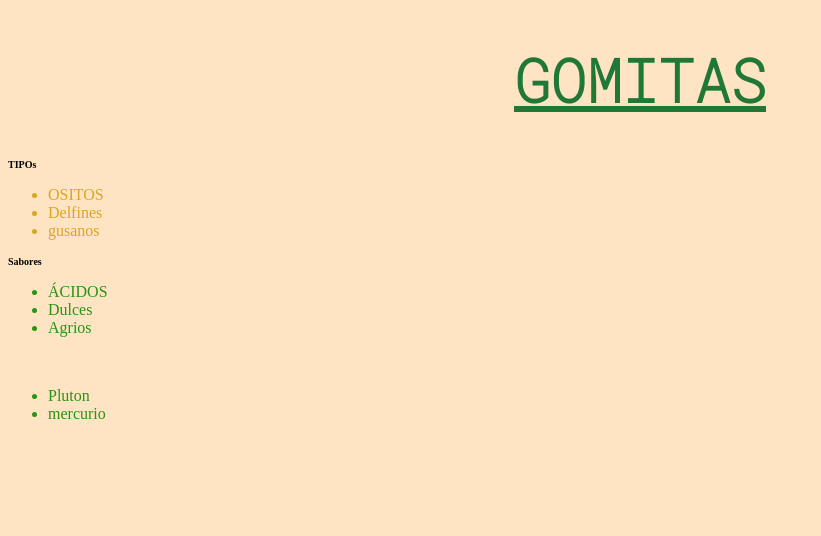
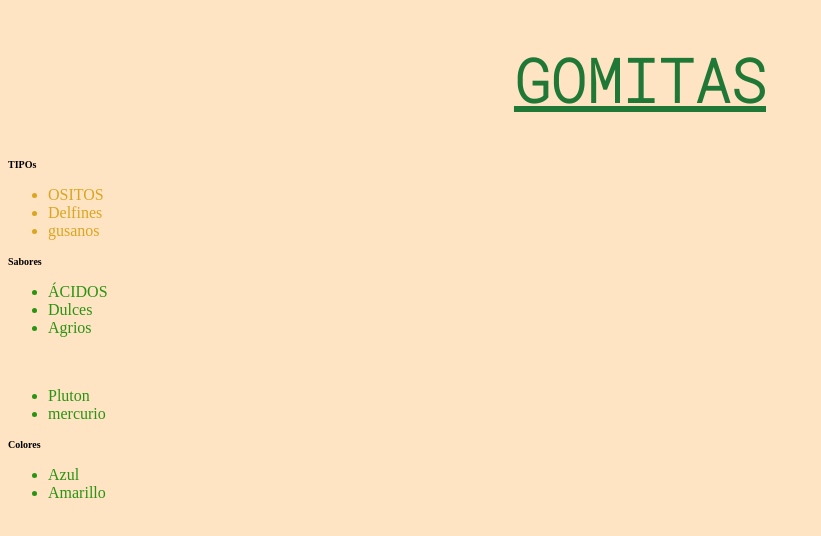
Before and after one commit to Zmpfqq/Css, a plain HTML site: page index.html in a window 1280 px wide. Shown: the whole page, without its empty margins (0-821 px from the left). Drawn offline with Linux system fonts and the light colour scheme; a web font is replaced by a local one.

Commit message:
second commit

```diff
--- a/index.html
+++ b/index.html
@@ -33,7 +33,11 @@
         </ul>
     </article>
     <article>
-
+        <h2>Colores</h2>
+        <ul>
+            <li>Azul</li>
+            <li>Amarillo</li>
+        </ul>
     </article>
 </body>
 </html>
```
